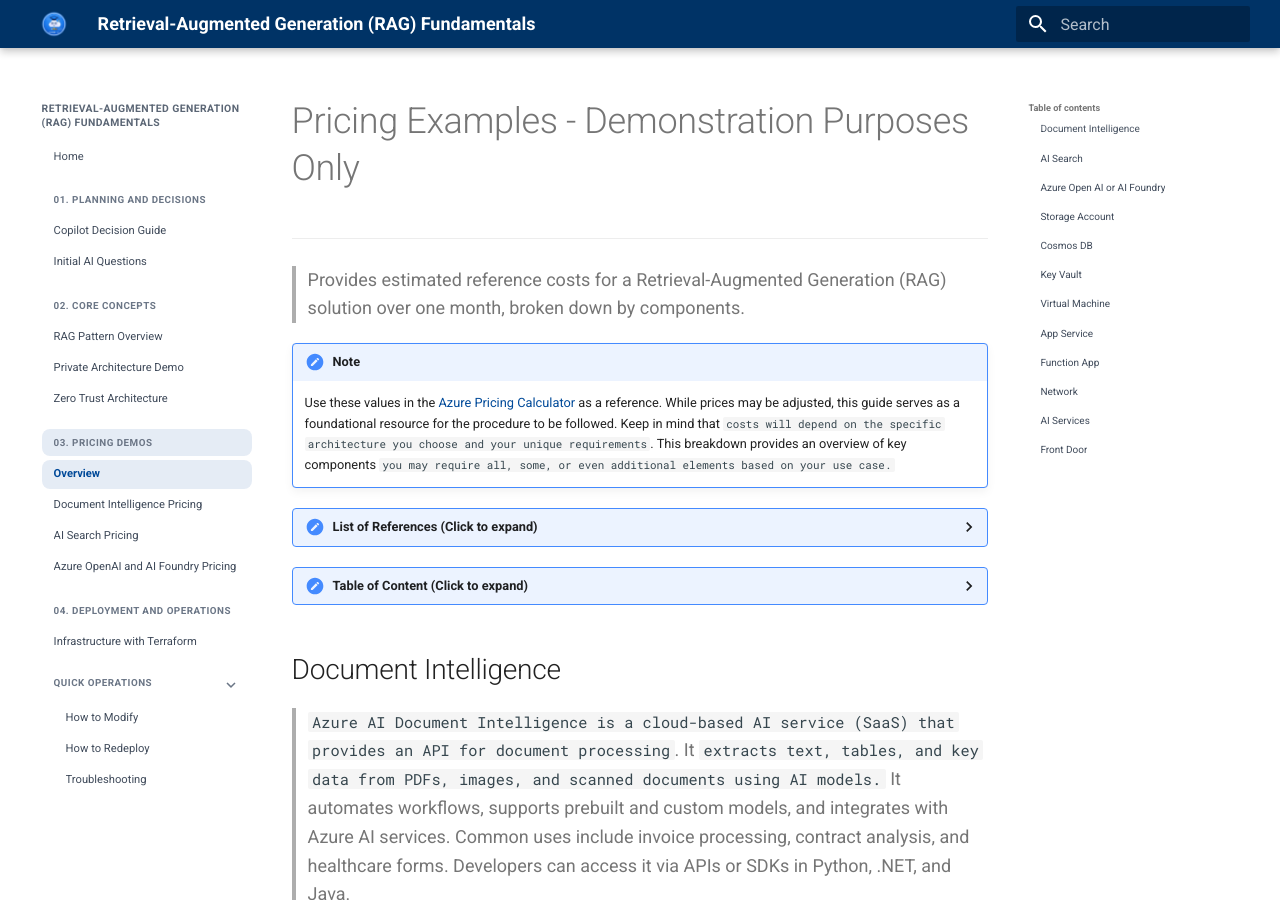
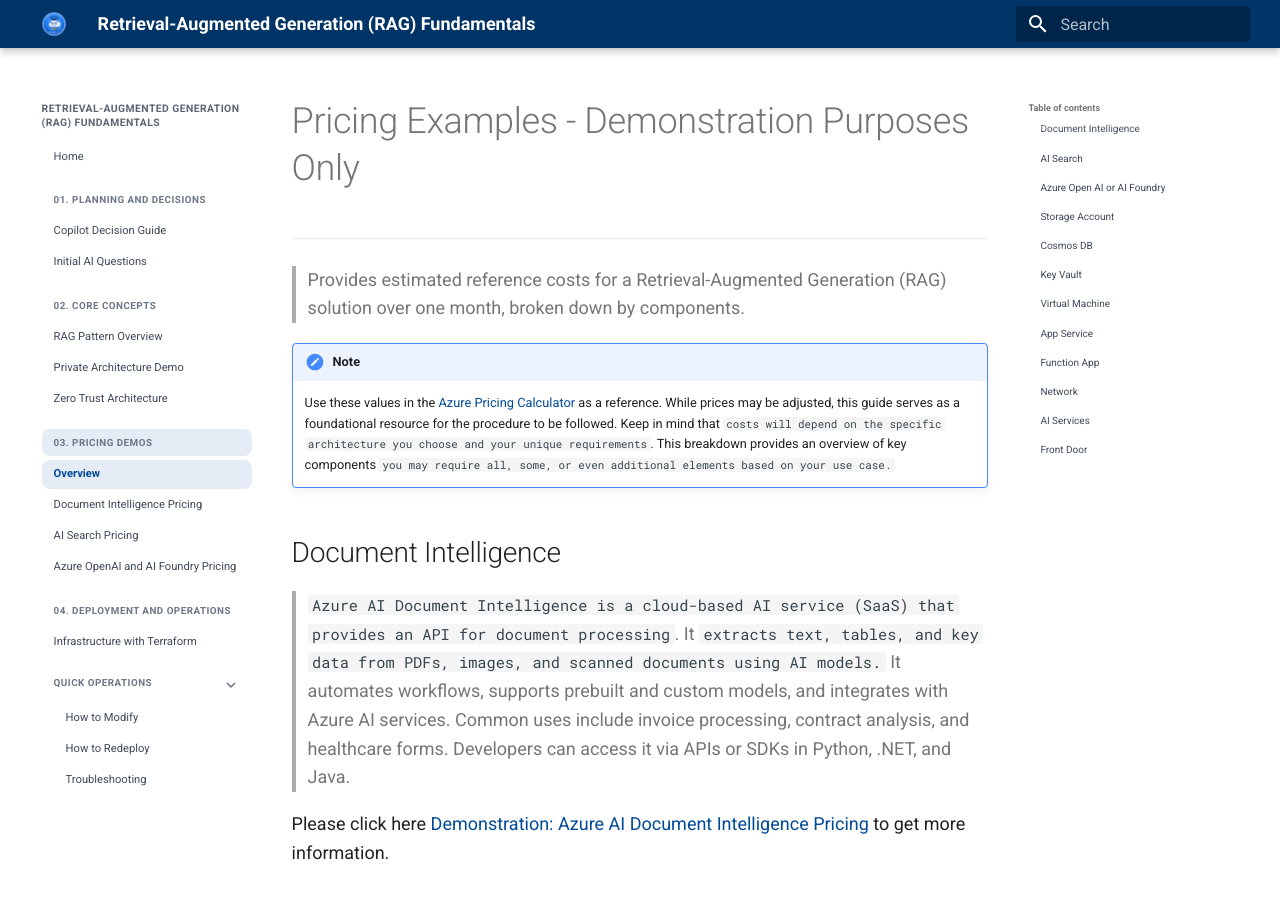
Before and after one commit to Cloud2BR-TEC/ai-academy-101-rag, an MkDocs documentation site: the page built from docs/3_PricingDemos/README.md, in a window 1280 px wide and 900 px high. Built offline with MkDocs 1.6.1 and Material for MkDocs 9.7.7, drawn with Linux system fonts in a browser that asks for light colours.

Commit message:
Remove remaining expandable Table of Content blocks

```diff
--- a/docs/3_PricingDemos/README.md
+++ b/docs/3_PricingDemos/README.md
@@ -7,33 +7,6 @@
 !!! note
     Use these values in the [Azure Pricing Calculator](https://azure.microsoft.com/en-us/pricing/calculator/) as a reference. While prices may be adjusted, this guide serves as a foundational resource for the procedure to be followed. Keep in mind that `costs will depend on the specific architecture you choose and your unique requirements`. This breakdown provides an overview of key components `you may require all, some, or even additional elements based on your use case.`
 
-
-<details>
-<summary><b>List of References </b> (Click to expand)</summary>
-
-- [Azure Pricing Calculator](https://azure.microsoft.com/en-us/pricing/calculator/)
-- [Document Intelligence pricing](https://azure.microsoft.com/en-in/pricing/details/ai-document-intelligence/?msockid=38ec3806873362243e122ce086486339)
-- [Azure AI Search pricing](https://azure.microsoft.com/en-us/pricing/details/search/?msockid=38ec3806873362243e122ce086486339)
-
-</details>
-
-<details>
-<summary><b>Table of Content </b> (Click to expand)</summary>
-
-- [Document Intelligence](#document-intelligence)
-- [AI Search](#ai-search)
-- [Azure Open AI or AI Foundry](#azure-open-ai-or-ai-foundry)
-- [Storage Account](#storage-account)
-- [Cosmos DB](#cosmos-db)
-- [Key Vault](#key-vault)
-- [Virtual Machine](#virtual-machine)
-- [App Service](#app-service)
-- [Function App](#function-app)
-- [Network](#network)
-- [AI Services](#ai-services)
-- [Front Door](#front-door)
-
-</details>
 
 ## Document Intelligence
 
```
Also changed, not shown: docs/1_PrivateArchitecture.md (+0 -22 lines), docs/3_PricingDemos/2_AOAI-AIFoundry.md (+0 -19 lines), docs/4_Which_Copilot_toChoose.md (+0 -29 lines).
